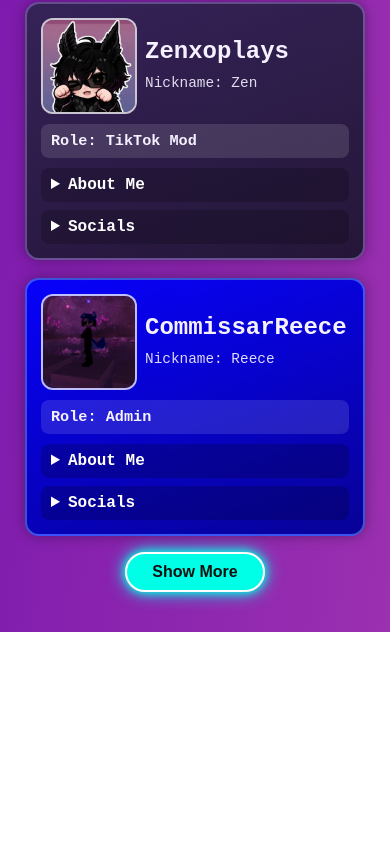
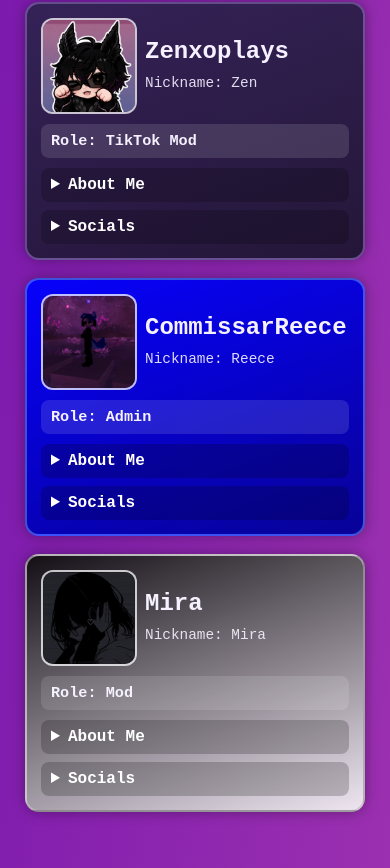
Before and after one commit to Snowyshrunk/vrfamo.github.io, a plain HTML site: page index.html in a window 390 px wide. Shown: the part 2621-3489 px from the top of the page. Before the commit the page ends 3253 px from the top, so only its background shows below. Drawn offline with Linux system fonts and the light colour scheme; a web font is replaced by a local one.

Commit message:
another staff card
another staff card

```diff
--- a/index.html
+++ b/index.html
@@ -448,6 +448,10 @@
             display: block;
         }
 
+        .staff-template {
+            display: none !important;
+        }
+
         .staff-toggle-wrap {
             width: 100%;
             display: flex;
@@ -686,7 +690,28 @@
                 </details>
             </article>
 
-            <article class="staff-card extra-staff" style="--staff-bg: linear-gradient(160deg, rgba(36, 84, 58, 0.95), rgba(18, 44, 29, 0.95)); --staff-border: rgba(140, 255, 196, 0.55);">
+            <article class="staff-card" style="--staff-bg: linear-gradient(160deg, rgba(15, 15, 15, 0.96), rgba(245, 245, 245, 0.92)); --staff-border: rgba(190, 190, 190, 0.7);">
+                <div class="staff-head">
+                    <img class="staff-pic" src="profile%20pics/mira.png" alt="Profile picture of Mira">
+                    <div>
+                        <h3 class="staff-name">Mira</h3>
+                        <p class="staff-nickname">Nickname: Mira</p>
+                    </div>
+                </div>
+                <div class="staff-role">Role: Mod</div>
+                <details>
+                    <summary>About Me</summary>
+                    <p>I'm a British Latina Hellhound who loves doing art because I can hehehe</p>
+                </details>
+                <details>
+                    <summary>Socials</summary>
+                    <div class="staff-socials">
+                        <a href="https://linktr.ee/Mira_VRC" target="_blank" rel="noopener noreferrer">Linktree</a>
+                    </div>
+                </details>
+            </article>
+
+            <article class="staff-card extra-staff staff-template" style="--staff-bg: linear-gradient(160deg, rgba(36, 84, 58, 0.95), rgba(18, 44, 29, 0.95)); --staff-border: rgba(140, 255, 196, 0.55);">
                 <div class="staff-head">
                     <img class="staff-pic" src="vrf%20logo.png" alt="Profile picture placeholder">
                     <div>
@@ -895,9 +920,29 @@
             }
 
             const staffToggleButton = document.getElementById('staffToggleButton');
-            const extraStaffCards = document.querySelectorAll('.extra-staff');
+            const visibleStaffLimit = 6;
+            const staffCards = Array.from(document.querySelectorAll('.staff-grid .staff-card:not(.staff-template)'));
 
-            if (staffToggleButton && extraStaffCards.length > 0) {
+            staffCards.forEach((card, index) => {
+                if (index >= visibleStaffLimit) {
+                    card.classList.add('extra-staff');
+                    card.classList.remove('is-visible');
+                } else {
+                    card.classList.remove('extra-staff');
+                    card.classList.remove('is-visible');
+                }
+            });
+
+            const extraStaffCards = document.querySelectorAll('.staff-grid .staff-card.extra-staff:not(.staff-template)');
+
+            if (staffToggleButton) {
+                if (extraStaffCards.length === 0) {
+                    staffToggleButton.style.display = 'none';
+                } else {
+                    staffToggleButton.style.display = 'inline-flex';
+                    staffToggleButton.setAttribute('aria-expanded', 'false');
+                    staffToggleButton.textContent = 'Show More';
+
                     staffToggleButton.addEventListener('click', function () {
                         const isExpanded = staffToggleButton.getAttribute('aria-expanded') === 'true';
                         const nextExpanded = !isExpanded;
@@ -910,6 +955,7 @@
                         staffToggleButton.textContent = nextExpanded ? 'Show Less' : 'Show More';
                     });
                 }
+            }
         });
     </script>
 </body>
```
Also changed, not shown: profile pics/mira.png (added). Lines whose indentation alone changed are shown as unchanged.
